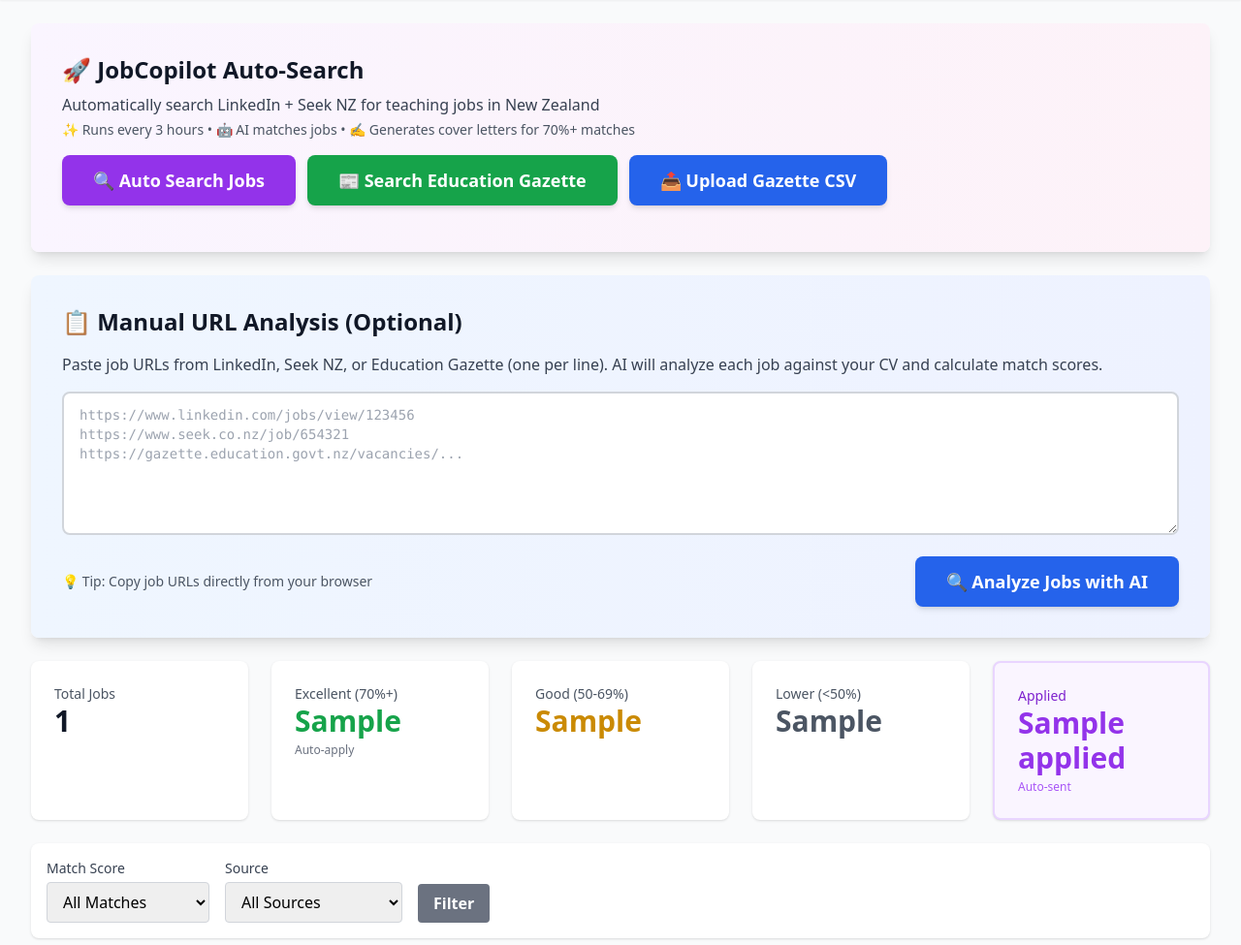
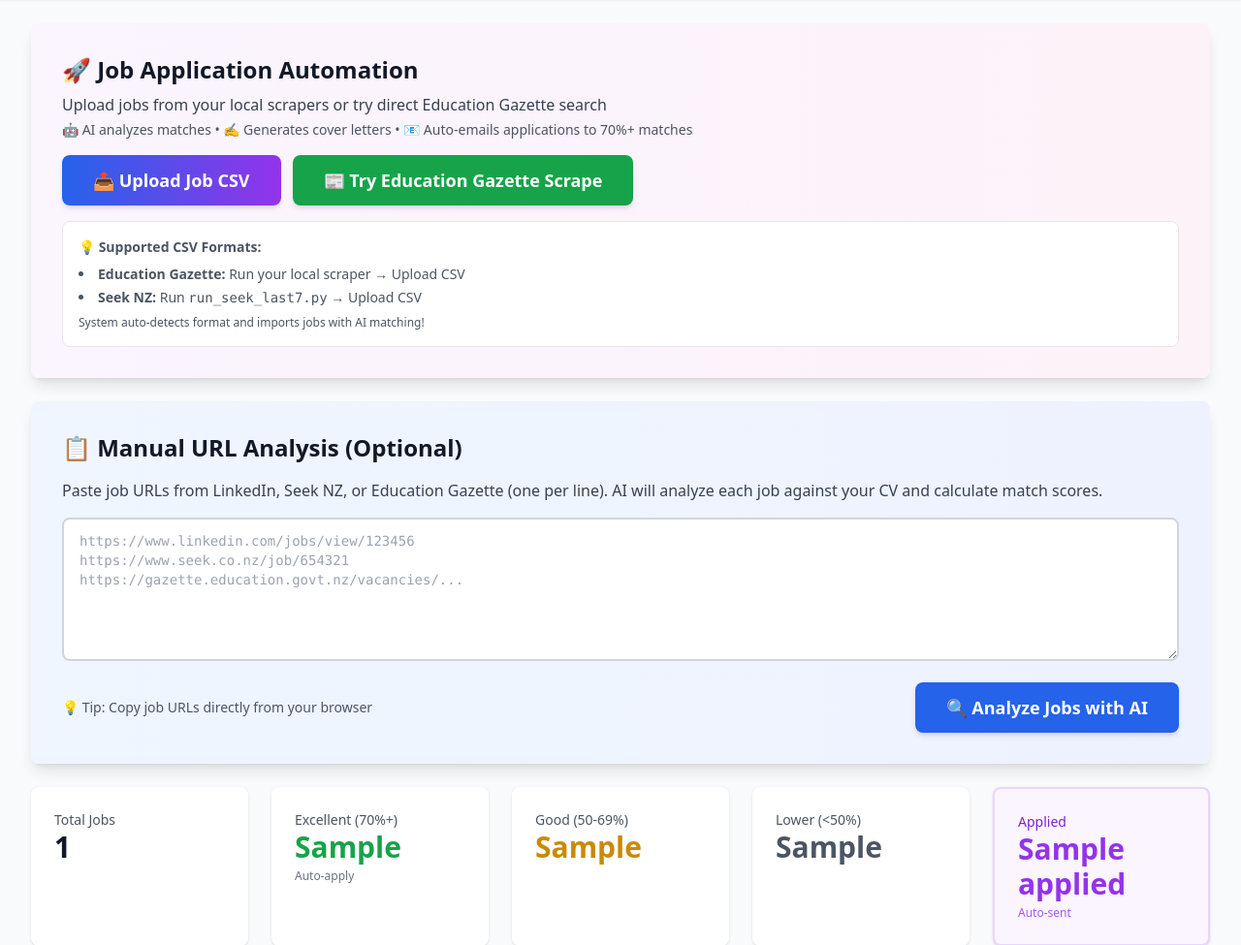
Before and after one commit to KellyNovaTalent/AutoApplyEngine-Henriette-Beeslaar, a Flask app: template templates/index.html in a window 1280 px wide. Shown: the part 64-1039 px from the top of the page at 97% size. Run offline with Flask 3, Linux system fonts and the light colour scheme; the template is opened without the code that fills it: most values are stand-ins (such as "Sample title", 1, 10 or a date in 2020); parts of the project's set-up code (start-up, migrations or seed data) failed here and were passed over; some libraries are stand-ins or nearby versions.

Commit message:
Improve job upload functionality to accept multiple CSV formats
Update the CSV upload endpoint to auto-detect and process both Education Gazette and Seek job formats, enhancing flexibility and user experience. Also, update the AI model version and refine UI text.

Replit-Commit-Author: Agent
Replit-Commit-Session-Id: 7b007f35-10f2-4fbf-baa4-43c733bd5a6d
Replit-Commit-Checkpoint-Type: full_checkpoint
Replit-Commit-Event-Id: 7896bcd3-8d48-4a1f-b06c-38665a951790
Replit-Commit-Screenshot-Url: https://storage.googleapis.com/screenshot-production-us-central1/0e5fc027-4c94-4e4a-9661-bcd9691f0aaa/7b007f35-10f2-4fbf-baa4-43c733bd5a6d/Rp906zQ

```diff
--- a/ai_matcher.py
+++ b/ai_matcher.py
@@ -59,7 +59,7 @@ SCORE: [number 0-100]
 ANALYSIS: [your 2-3 sentence analysis]"""
 
         message = client.messages.create(
-            model="claude-3-5-sonnet-latest",
+            model="claude-3-5-sonnet-20241022",
             max_tokens=300,
             temperature=0.3,
             messages=[{
--- a/app.py
+++ b/app.py
@@ -428,12 +428,15 @@ def scrape_gazette_endpoint():
 @login_required
 def upload_gazette_csv():
     """
-    Upload Education Gazette jobs from CSV (scraped locally).
-    Expected CSV columns: Title, Employer, Employment Type, Closing, Link, Description, Contact, Email, Phone
+    Universal CSV Upload - accepts Education Gazette OR Seek scraper formats.
+    Auto-detects format and imports accordingly.
+
+    Gazette format: Title, Employer, Description, Email, Link, Closing
+    Seek format: Hiring Company, Position, Application Link, Email, Phone, Description
     """
     try:
         print(f"\n{'='*80}")
-        print(f"📤 EDUCATION GAZETTE CSV UPLOAD")
+        print(f"📤 UNIVERSAL CSV UPLOAD")
         print(f"{'='*80}")
 
         if 'file' not in request.files:
@@ -450,22 +453,48 @@ def upload_gazette_csv():
         csv_content = file.read().decode('utf-8')
         csv_reader = csv.DictReader(StringIO(csv_content))
 
+        rows = list(csv_reader)
+        if not rows:
+            return jsonify({'success': False, 'error': 'CSV file is empty'})
+
+        first_row = rows[0]
+        is_seek_format = 'Hiring Company' in first_row and 'Position' in first_row
+        is_gazette_format = 'Title' in first_row and 'Employer' in first_row
+
+        if is_seek_format:
+            print("   📋 Detected: Seek CSV format")
+            source_platform = 'Seek NZ (CSV Upload)'
+        elif is_gazette_format:
+            print("   📋 Detected: Education Gazette CSV format")
+            source_platform = 'Education Gazette NZ (CSV Upload)'
+        else:
+            return jsonify({'success': False, 'error': 'Unrecognized CSV format. Expected Education Gazette or Seek format.'})
+
         jobs_imported = 0
         jobs_skipped = 0
 
-        for row in csv_reader:
+        for row in rows:
             try:
-                job_title = row.get('Title', '')
-                company_name = row.get('Employer', 'NZ School')
-                job_url = row.get('Link', '')
-                description = row.get('Description', '')
-                contact_email = row.get('Email', None)
+                if is_seek_format:
+                    job_title = row.get('Position', '')
+                    company_name = row.get('Hiring Company', '')
+                    job_url = row.get('Application Link', '')
+                    description = row.get('Description', '')
+                    contact_email = row.get('Email', None)
+                    phone = row.get('Phone', '')
+                else:
+                    job_title = row.get('Title', '')
+                    company_name = row.get('Employer', 'NZ School')
+                    job_url = row.get('Link', '')
+                    description = row.get('Description', '')
+                    contact_email = row.get('Email', None)
+                    phone = ''
 
                 if not job_title or not job_url:
                     jobs_skipped += 1
                     continue
 
-                if contact_email == 'N/A':
+                if contact_email == 'N/A' or not contact_email:
                     contact_email = None
 
                 job_data = {
@@ -474,8 +503,8 @@ def upload_gazette_csv():
                     'location': extract_location_from_description(description),
                     'job_url': job_url,
                     'description': description[:2000],
-                    'posted_date': row.get('Closing', ''),
-                    'source_platform': 'Education Gazette NZ (CSV Upload)',
+                    'posted_date': row.get('Closing', row.get('Posted', '')),
+                    'source_platform': source_platform,
                     'salary_info': None,
                     'contact_email': contact_email
                 }
--- a/templates/index.html
+++ b/templates/index.html
@@ -21,35 +21,36 @@
     </nav>
 
     <div class="max-w-7xl mx-auto px-4 sm:px-6 lg:px-8">
-        <!-- JobCopilot Auto Search Section -->
+        <!-- Job Search & Upload Section -->
         <div class="bg-gradient-to-r from-purple-50 to-pink-50 rounded-lg shadow-lg p-8 mb-6">
             <div class="mb-4">
-                <h2 class="text-2xl font-bold text-gray-900 mb-2">🚀 JobCopilot Auto-Search</h2>
-                <p class="text-gray-700">Automatically search LinkedIn + Seek NZ for teaching jobs in New Zealand</p>
-                <p class="text-sm text-gray-600 mt-1">✨ Runs every 3 hours  •  🤖 AI matches jobs  •  ✍️ Generates cover letters for 70%+ matches</p>
+                <h2 class="text-2xl font-bold text-gray-900 mb-2">🚀 Job Application Automation</h2>
+                <p class="text-gray-700">Upload jobs from your local scrapers or try direct Education Gazette search</p>
+                <p class="text-sm text-gray-600 mt-1">🤖 AI analyzes matches  •  ✍️ Generates cover letters  •  📧 Auto-emails applications to 70%+ matches</p>
             </div>
 
             <div class="flex flex-wrap gap-3 mb-4">
-                <button
-                    onclick="autoSearchJobs()"
-                    id="autoSearchBtn"
-                    class="bg-purple-600 hover:bg-purple-700 text-white font-bold py-3 px-8 rounded-lg inline-flex items-center text-lg shadow-md whitespace-nowrap"
-                >
-                    <span id="autoSearchText">🔍 Auto Search Jobs</span>
-                </button>
+                <label for="jobFile" class="bg-gradient-to-r from-blue-600 to-purple-600 hover:from-blue-700 hover:to-purple-700 text-white font-bold py-3 px-8 rounded-lg inline-flex items-center text-lg shadow-md whitespace-nowrap cursor-pointer">
+                    <span>📤 Upload Job CSV</span>
+                    <input type="file" id="jobFile" accept=".csv" class="hidden" onchange="uploadJobCSV(event)">
+                </label>
 
                 <button
                     onclick="scrapeEducationGazette()"
                     id="gazetteBtn"
                     class="bg-green-600 hover:bg-green-700 text-white font-bold py-3 px-8 rounded-lg inline-flex items-center text-lg shadow-md whitespace-nowrap"
                 >
-                    <span id="gazetteText">📰 Search Education Gazette</span>
+                    <span id="gazetteText">📰 Try Education Gazette Scrape</span>
                 </button>
+            </div>
 
-                <label for="gazetteFile" class="bg-blue-600 hover:bg-blue-700 text-white font-bold py-3 px-8 rounded-lg inline-flex items-center text-lg shadow-md whitespace-nowrap cursor-pointer">
-                    <span>📤 Upload Gazette CSV</span>
-                    <input type="file" id="gazetteFile" accept=".csv" class="hidden" onchange="uploadGazetteCSV(event)">
-                </label>
+            <div class="text-sm text-gray-600 bg-white rounded-lg p-4 border border-gray-200">
+                <p class="font-semibold mb-2">💡 Supported CSV Formats:</p>
+                <ul class="list-disc list-inside space-y-1">
+                    <li><strong>Education Gazette:</strong> Run your local scraper → Upload CSV</li>
+                    <li><strong>Seek NZ:</strong> Run <code>run_seek_last7.py</code> → Upload CSV</li>
+                </ul>
+                <p class="mt-2 text-xs">System auto-detects format and imports jobs with AI matching!</p>
             </div>
 
             <div id="autoSearchProgress" class="hidden mt-4">
@@ -356,7 +357,7 @@
             }
         }
 
-        async function uploadGazetteCSV(event) {
+        async function uploadJobCSV(event) {
             const file = event.target.files[0];
             if (!file) return;
 
@@ -378,7 +379,7 @@
                 const data = await response.json();
 
                 if (data.success) {
-                    progressText.textContent = `✅ Imported ${data.jobs_imported} jobs from Education Gazette! Refreshing...`;
+                    progressText.textContent = `✅ Imported ${data.jobs_imported} jobs! AI analyzing and auto-applying... Refreshing...`;
                     setTimeout(() => window.location.reload(), 2000);
                 } else {
                     alert('Error: ' + (data.error || 'Upload failed'));
```
Also changed, not shown: replit.md (+13 -15 lines), 1 other file.
